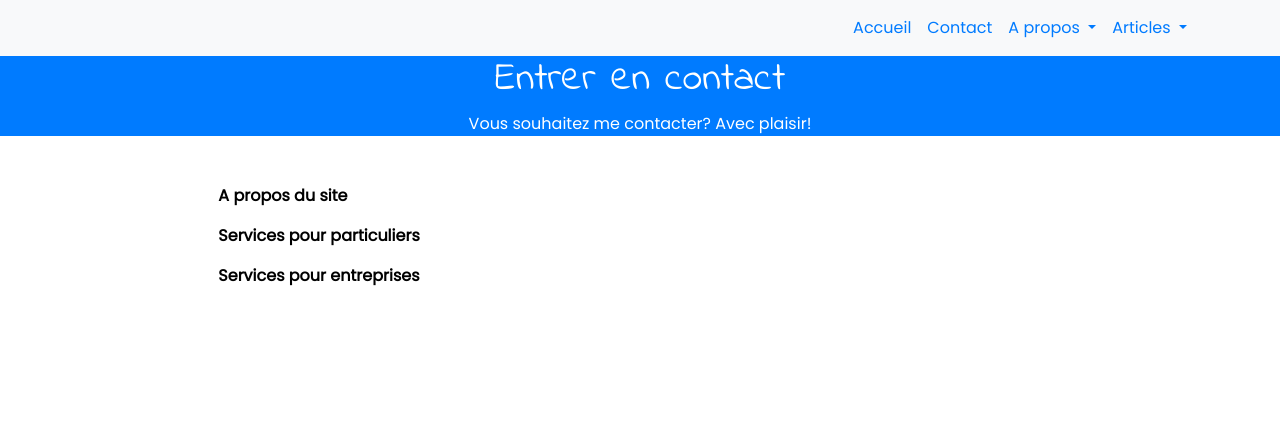
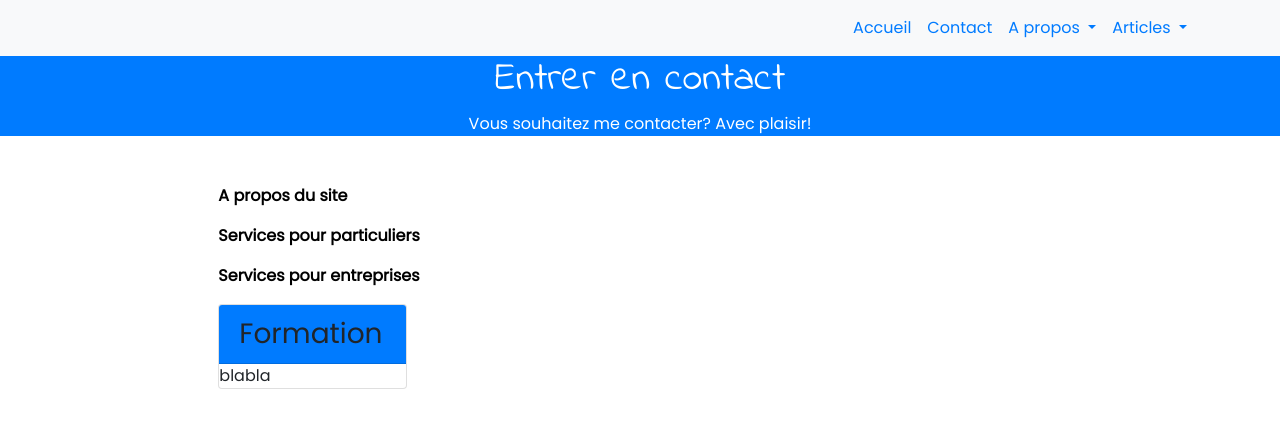
Before and after one commit to OrgaEvolutions/Nathoup.github.io, a Jekyll site: the page built from contact.html, in a window 1280 px wide. Shown: the top 428 px of the page. Built offline with Jekyll 4.4.1, drawn with Linux system fonts in a browser that asks for light colours; nearby versions of some CDN libraries; some web fonts are replaced.

Commit message:
Update contact.html

```diff
--- a/contact.html
+++ b/contact.html
@@ -49,3 +49,14 @@ intro: Vous souhaitez me contacter? Avec plaisir!
   {% include al type='element_liste' %}audit{% include al type='fin_element_liste' %}
   {% include al type='fin_liste' %}
 </div>
+
+<div class="row">
+  <div class="col-md-3">
+    <div class="card">
+      <h3 class="card-header bg-primary">Formation</h3>
+      <div class="card-block">
+        blabla
+      </div>
+    </div>
+  </div>
+</div>
```
